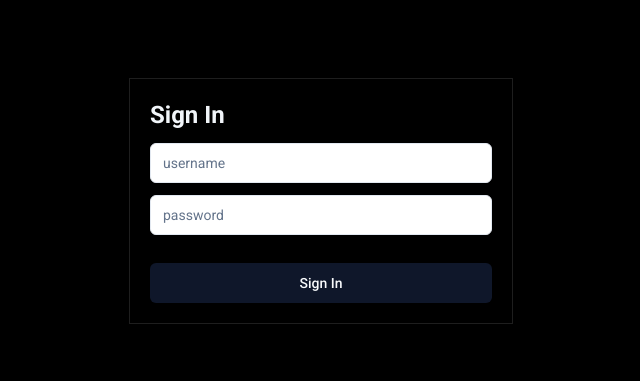
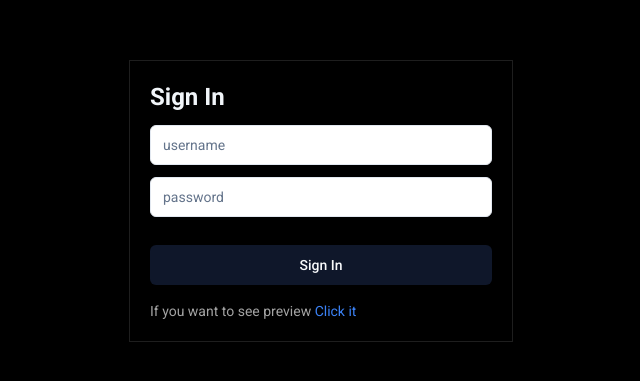
Before and after one commit to kyaw023/movie-mini-app, a React (Vite) app: page /sign-in in a window 1280 px wide. Shown: the part 211-592 px from the top of the page, without its empty margins (319-959 px from the left). Built offline with nearby package versions, Linux system fonts and the light colour scheme; no server answers.

Commit message:
update favorite and skeleton

```diff
--- a/src/Components/MovieDetailCard.component.jsx
+++ b/src/Components/MovieDetailCard.component.jsx
@@ -18,10 +18,8 @@ import { toast } from "sonner";
 const CardComponent = ({ data, media_type }) => {
   const { data: watchlistData } = useGetWatchListQuery("movies");
   const { data: favoriteListsData } = useGetFavoriteQuery("movies");
-  const [addToWatchListFun] =
-    useAddToWatchListMutation();
-  const [addToFavoriteFun] =
-    useAddToFavoriteMutation();
+  const [addToWatchListFun] = useAddToWatchListMutation();
+  const [addToFavoriteFun] = useAddToFavoriteMutation();
 
   // alert when click icon
   const isExistedHandler = (isExisted, type) => {
@@ -44,6 +42,7 @@ const CardComponent = ({ data, media_type }) => {
 
   // post data to watchlist and favorite list function
   const addHandler = async (data, type) => {
+    if (localStorage.getItem("sessionID")) {
       if (type === "watchlist") {
         const watchlist = {
           media_type: media_type,
@@ -62,6 +61,9 @@ const CardComponent = ({ data, media_type }) => {
 
         await addToFavoriteFun(favoriteList);
         isExistedHandler(isExistedFavorite, "favorite");
+      }
+    } else {
+      toast.warning(`please login first`);
     }
   };
 
--- a/src/Page/Auth/SignIn.page.jsx
+++ b/src/Page/Auth/SignIn.page.jsx
@@ -8,7 +8,7 @@ import {
   useGetauthenticateUserMutation,
 } from "../../store/endpoints/Auth.endpoint";
 import { useGetAccountDetailQuery } from "../../store/endpoints/General.endpoint";
-import { useNavigate } from "react-router-dom";
+import { Link, useNavigate } from "react-router-dom";
 import { ErrorMessage, Form, Formik } from "formik";
 import { Loader2 } from "lucide-react";
 import { toast } from "sonner";
@@ -148,6 +148,9 @@ const SignInPage = () => {
                 </>
               )}
             </Formik>
+            <p className=" text-secondary-50 text-sm mt-4">
+              If you want to see preview <Link to={"/"} className=" text-blue-500">Click it</Link>
+            </p>
           </div>
         </div>
       )}
```
Lines whose indentation alone changed are shown as unchanged.
